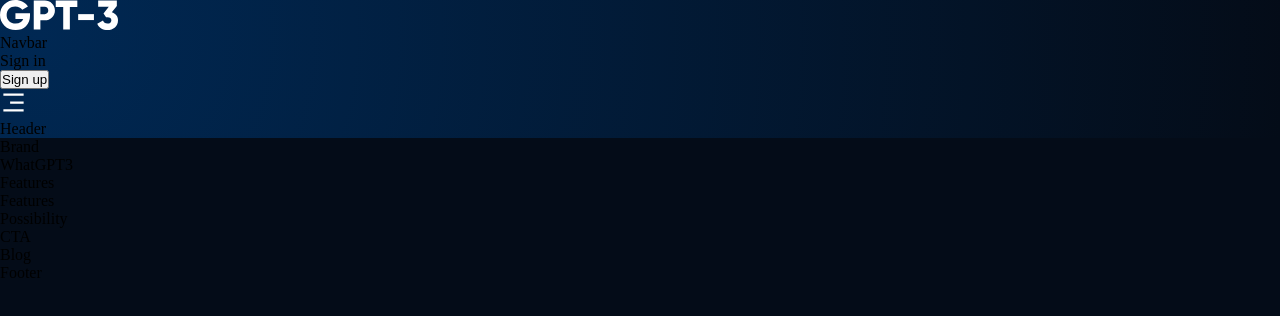
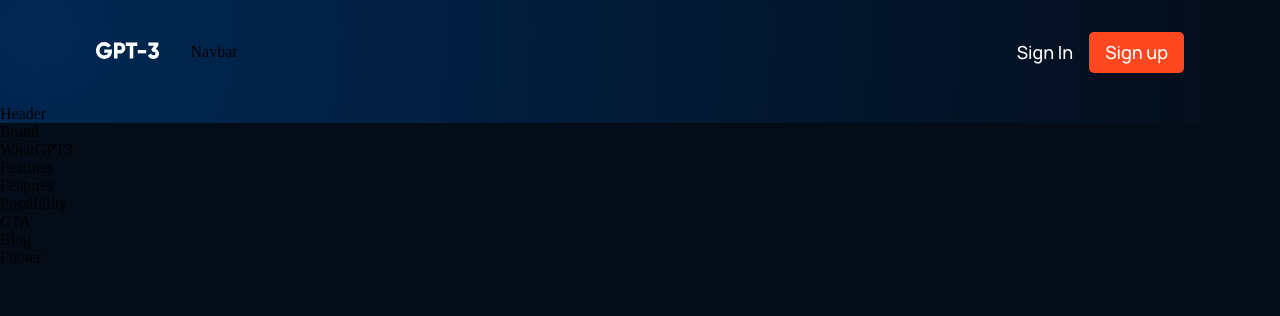
Before and after one commit to ibdavid7/gpt3_jsm, a React (Create React App) app: page / in a window 1280 px wide. Shown: the top 316 px of the page. Built offline with nearby package versions, Linux system fonts and the light colour scheme.

Commit message:
implemented navbar component

```diff
--- a/src/components/navbar/navbar.css
+++ b/src/components/navbar/navbar.css
@@ -0,0 +1,131 @@
+.gpt3__navbar {
+    display: flex;
+    justify-content: space-between;
+    align-items: center;
+    padding: 2rem 6rem;
+}
+
+.gpt3__navbar-links {
+    flex: 1;
+    display: flex;
+    justify-content: flex-start;
+    align-items: center;
+}
+
+.gpt3__navbar-links_logo {
+    margin-right: 2rem;
+}
+
+.gpt3__navbar-links_logo img {
+    width: 62.56px;
+    height: 16.02px;
+}
+
+.gpt3__navbar-links_container {
+    display: flex;
+    flex-direction: row;
+}
+
+.gpt3__navbar-sign {
+    display: flex;
+    justify-content: flex-end;
+    align-items: center;
+}
+
+.gpt3__navbar-links_container p,
+.gpt3__navbar-sign p,
+.gpt3__navbar-menu_container p {
+    color: #fff;
+    font-family: var(--font-family);
+    font-weight: 500;
+    font-size: 18px;
+    line-height: 25px;
+    text-transform: capitalize;
+    margin: 0 1rem;
+    cursor: pointer;
+}
+
+.gpt3__navbar-sign button,
+.gpt3__navbar-menu_container button {
+    padding: 0.5rem 1rem;
+    color: #fff;
+    background: #FF4820;
+    font-family: var(--font-family);
+    font-weight: 500;
+    font-size: 18px;
+    line-height: 25px;
+    border-radius: 5px;
+    border: 0;
+    outline: none;
+    cursor: pointer;
+}
+
+.gpt3__navbar-menu {
+    margin-left: 1rem;
+    display: none;
+    position: relative;
+}
+
+.gpt3__navbar-menu svg {
+    cursor: pointer;
+}
+
+.gpt3__navbar-menu_container {
+    display: flex;
+    justify-content: flex-end;
+    align-items: flex-end;
+    flex-direction: column;
+
+    text-align: end;
+    background: var(--color-footer);
+    padding: 2rem;
+    position: absolute;
+    top: 40px;
+    right: 0;
+    margin-top: 1rem;
+    min-width: 210px;
+    border-radius: 5px;
+    box-shadow: 0 0 5 rgba(0, 0, 0, 0.2);
+}
+
+.gpt3__navbar-menu_container p {
+    margin: 1rem 0;
+}
+
+.gpt3__navbar-menu_container-links-sign {
+    display: none;
+}
+
+@media screen and (max-width: 1050px) {
+    .gpt3__navbar-links_container {
+        display: none;
+    }
+
+    .gpt3__navbar-menu {
+        display: flex;
+    }
+}
+
+@media screen and (max-width: 700px) {
+    .gpt3__navbar {
+        padding: 2rem 4rem;
+    }
+}
+
+@media screen and (max-width: 550px) {
+    .gpt3__navbar {
+        padding: 2rem;
+    }
+
+    .gpt3__navbar-sign {
+        display: none;
+    }
+
+    .gpt3__navbar-menu_container {
+        top: 20px;
+    }
+
+    .gpt3__navbar-menu_container-links-sign {
+        display: block;
+    }
+}
```
